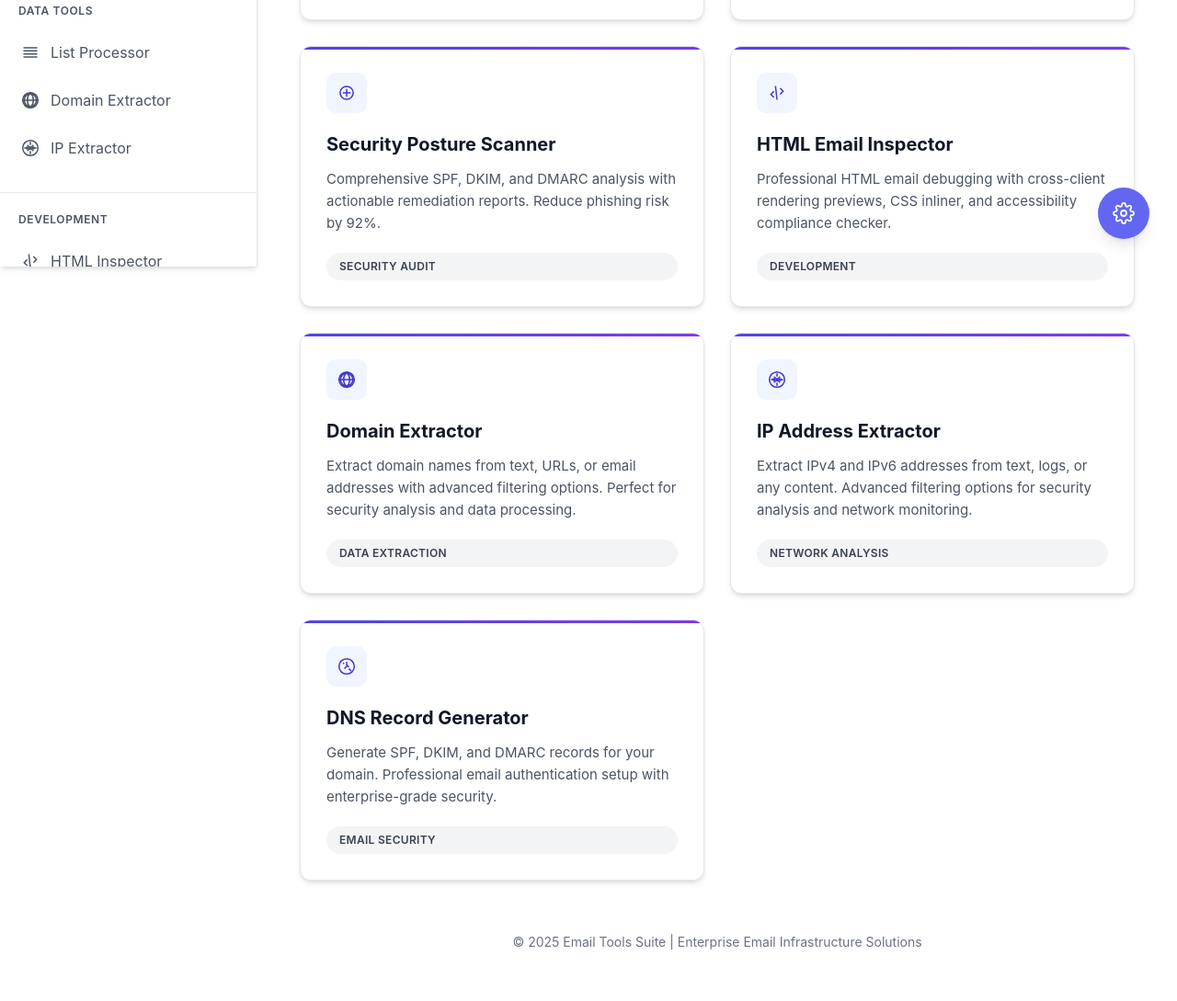
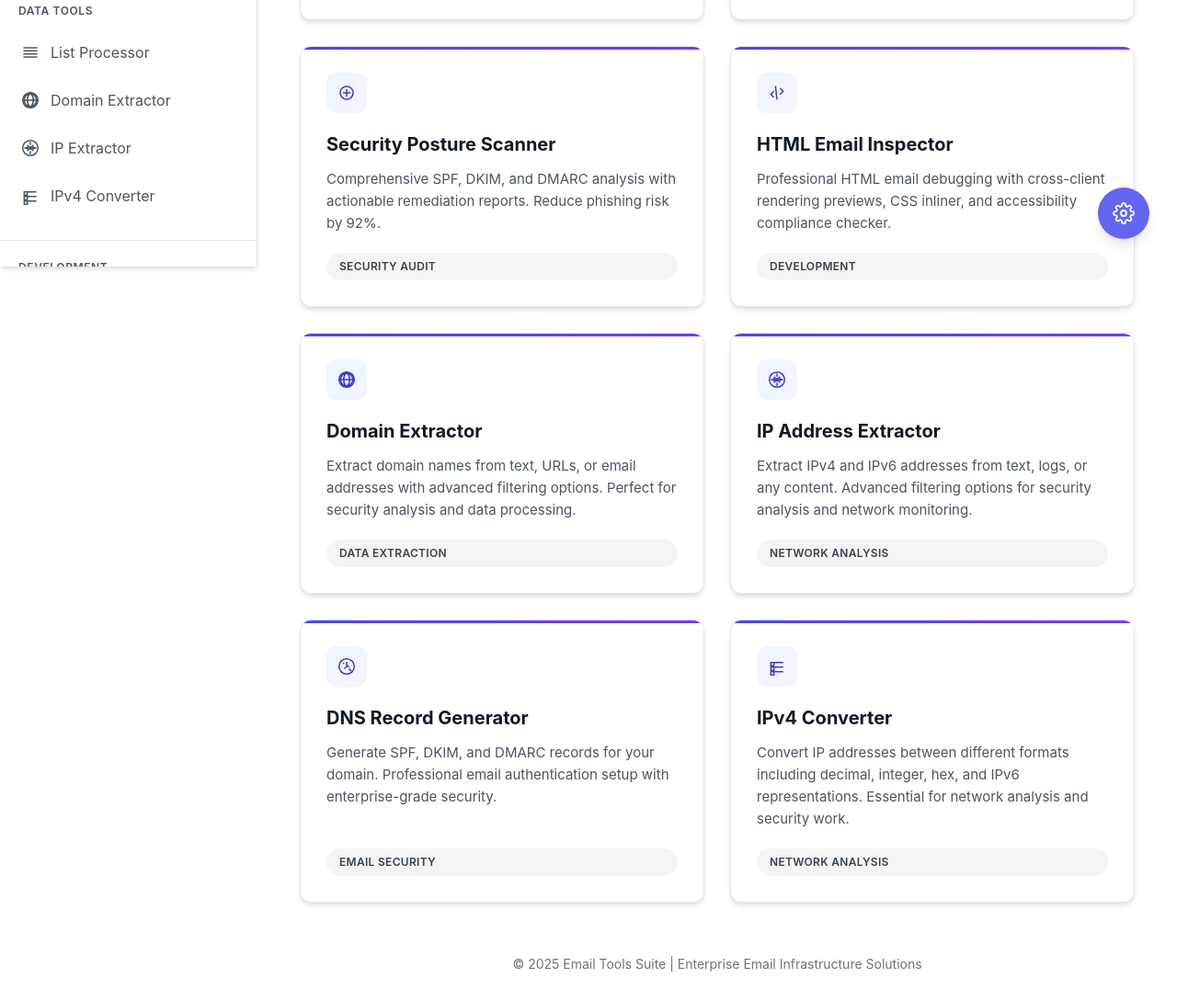
Before and after one commit to onepice1053/email-tools-01, a plain HTML site: page index.html in a window 1280 px wide. Shown: the part 510-1599 px from the top of the page at 92% size. Before the commit the page ends 1575 px from the top, so only its background shows below. Drawn offline with Linux system fonts and the light colour scheme.

```diff
--- a/index.html
+++ b/index.html
@@ -756,6 +756,10 @@
             <circle cx="8" cy="8" r="1" fill="currentColor"/>
             <circle cx="16" cy="16" r="1" fill="currentColor"/>
         </symbol>
+        <symbol id="icon-convert" viewBox="0 0 24 24">
+            <path fill="none" stroke="currentColor" stroke-width="1.8" d="M8 7h12M8 13h12M8 19h12M4 7v0M4 13v0M4 19v0"/>
+            <path fill="none" stroke="currentColor" stroke-width="1.8" d="M4 7h4v4H4zM4 13h4v4H4zM4 19h4v4H4z"/>
+        </symbol>
 
         <!-- Settings and Close Icons -->
         <symbol id="settings-icon" viewBox="0 0 24 24">
@@ -932,6 +936,12 @@
                         IP Extractor
                     </a>
                 </li>
+                <li class="nav-item">
+                    <a href="IPv4-Converter.html" class="nav-link">
+                        <svg class="nav-icon"><use href="#icon-convert"></use></svg>
+                        IPv4 Converter
+                    </a>
+                </li>
             </ul>
         </div>
 
@@ -1044,6 +1054,17 @@
                 <h2 class="tool-title">DNS Record Generator</h2>
                 <p class="tool-description">Generate SPF, DKIM, and DMARC records for your domain. Professional email authentication setup with enterprise-grade security.</p>
                 <span class="tool-badge">Email Security</span>
+            </a>
+
+            <a href="IPv4-Converter.html" class="tool-card">
+                <div class="tool-icon">
+                    <div class="icon-wrapper">
+                        <svg><use href="#icon-convert"></use></svg>
+                    </div>
+                </div>
+                <h2 class="tool-title">IPv4 Converter</h2>
+                <p class="tool-description">Convert IP addresses between different formats including decimal, integer, hex, and IPv6 representations. Essential for network analysis and security work.</p>
+                <span class="tool-badge">Network Analysis</span>
             </a>
         </div>
 
```
